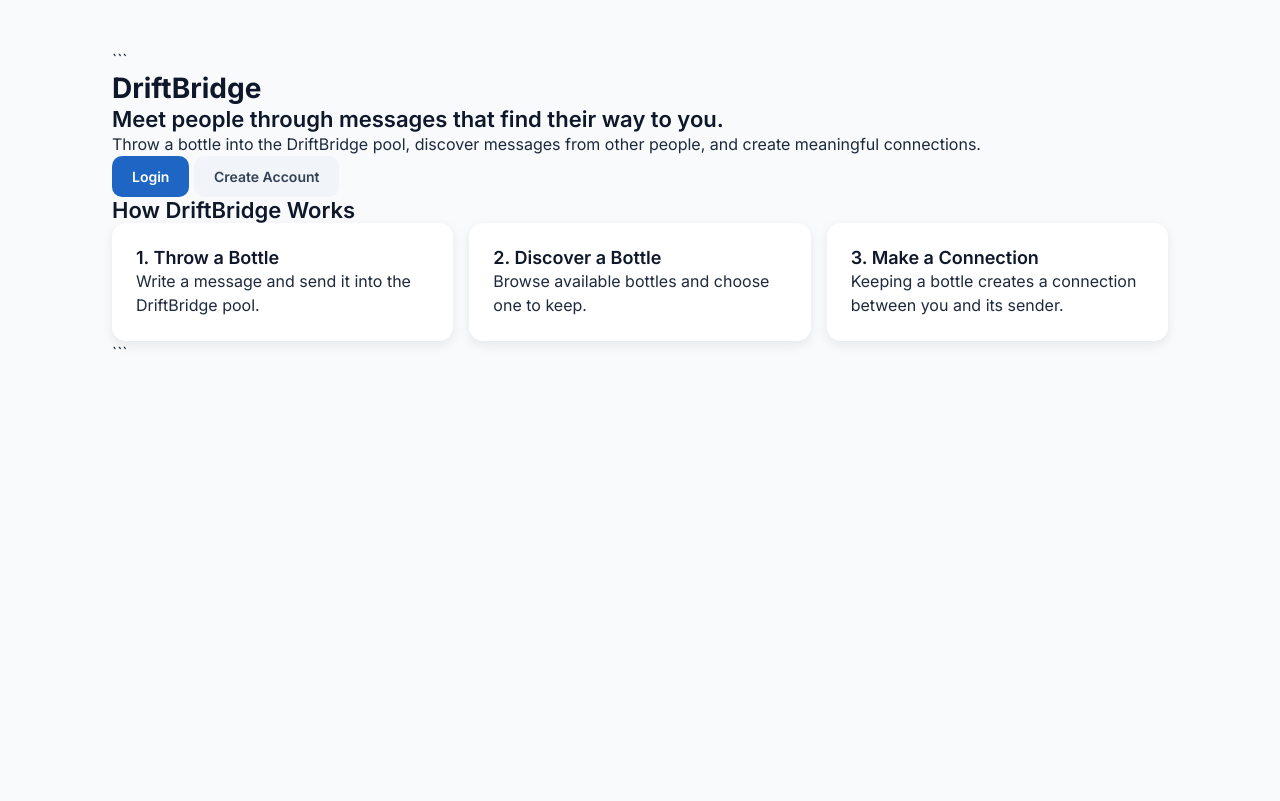
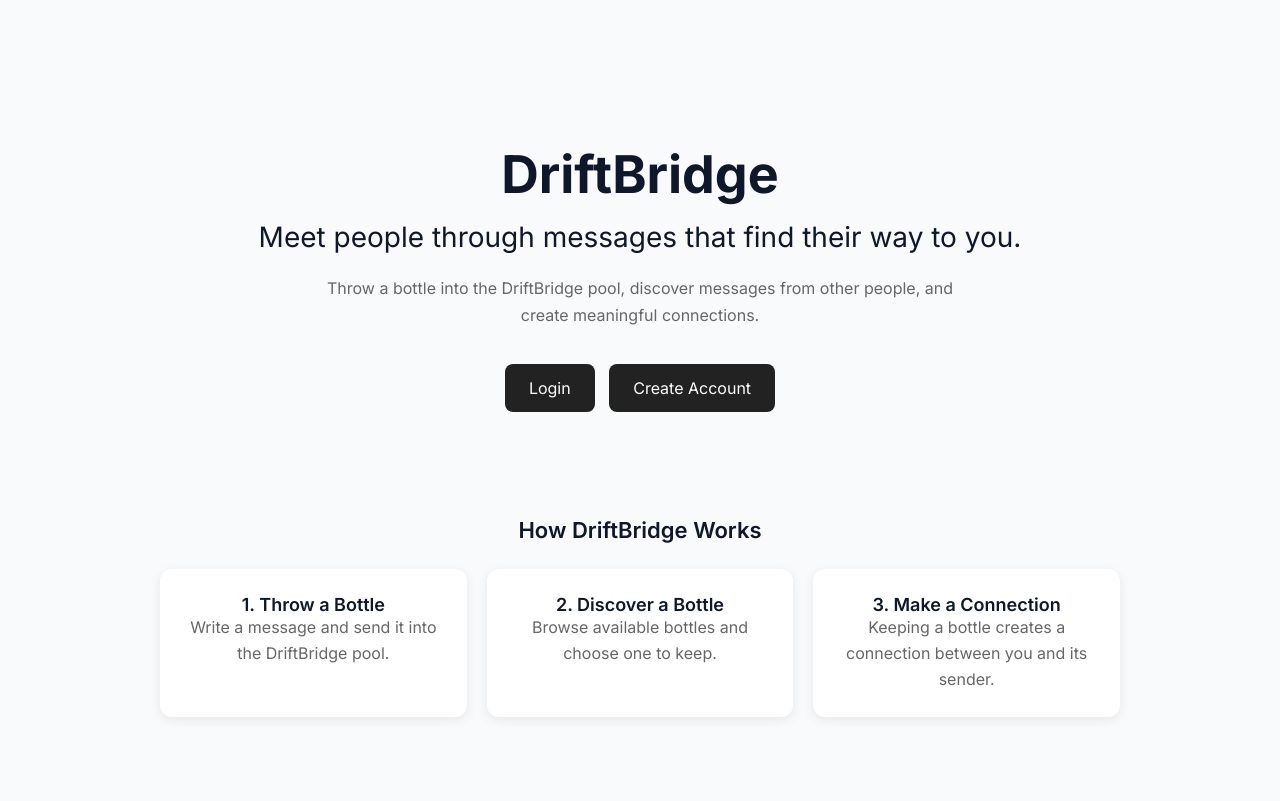
Before and after one commit to bhumika815/DriftBridge, a Flask app: page / in a window 1280 px wide. Before the commit the page ends 350 px from the top, so only its background shows below. Run offline with Flask 3, Linux system fonts and the light colour scheme.

Commit message:
Updated landing.html

````diff
--- a/app/templates/landing.html
+++ b/app/templates/landing.html
@@ -6,9 +6,8 @@ DriftBridge
 
 {% block content %}
 
-<div class="page-content">
+<div class="landing-container">
 
-```
     <section class="hero">
 
         <h1>DriftBridge</h1>
@@ -22,11 +21,11 @@ DriftBridge
 
         <div class="hero-buttons">
 
-        <a href="{{ url_for('auth.login') }}" class="btn btn-primary">
+            <a href="{{ url_for('auth.login') }}">
                 Login
             </a>
 
-        <a href="{{ url_for('auth.register') }}" class="btn btn-secondary">
+            <a href="{{ url_for('auth.register') }}">
                 Create Account
             </a>
 
@@ -39,46 +38,106 @@ DriftBridge
 
         <h2>How DriftBridge Works</h2>
 
-    <div class="grid grid-3">
+        <div class="steps">
 
-        <div class="card">
-
+            <div class="step">
                 <h3>1. Throw a Bottle</h3>
-
                 <p>
                     Write a message and send it into the DriftBridge pool.
                 </p>
-
             </div>
 
-
-        <div class="card">
-
+            <div class="step">
                 <h3>2. Discover a Bottle</h3>
-
                 <p>
                     Browse available bottles and choose one to keep.
                 </p>
-
             </div>
 
-
-        <div class="card">
-
+            <div class="step">
                 <h3>3. Make a Connection</h3>
-
                 <p>
                     Keeping a bottle creates a connection between you
                     and its sender.
                 </p>
-
             </div>
 
         </div>
 
     </section>
-```
 
 </div>
 
+
+<style>
+
+    .landing-container {
+        max-width: 1000px;
+        margin: 0 auto;
+        padding: 60px 20px;
+    }
+
+    .hero {
+        text-align: center;
+        padding: 60px 20px;
+    }
+
+    .hero h1 {
+        font-size: 52px;
+        margin-bottom: 15px;
+    }
+
+    .hero h2 {
+        font-size: 28px;
+        font-weight: normal;
+        margin-bottom: 20px;
+    }
+
+    .hero p {
+        max-width: 650px;
+        margin: 0 auto;
+        line-height: 1.7;
+        color: #666;
+    }
+
+    .hero-buttons {
+        margin-top: 30px;
+    }
+
+    .hero-buttons a {
+        display: inline-block;
+        padding: 12px 24px;
+        margin: 5px;
+        border-radius: 8px;
+        text-decoration: none;
+        background: #222;
+        color: white;
+    }
+
+    .how-it-works {
+        margin-top: 40px;
+        text-align: center;
+    }
+
+    .steps {
+        display: grid;
+        grid-template-columns: repeat(3, 1fr);
+        gap: 20px;
+        margin-top: 25px;
+    }
+
+    .step {
+        background: white;
+        padding: 25px;
+        border-radius: 12px;
+        box-shadow: 0 3px 12px rgba(0, 0, 0, 0.08);
+    }
+
+    .step p {
+        color: #666;
+        line-height: 1.6;
+    }
+
+</style>
+
 {% endblock %}
````
Lines whose indentation alone changed are shown as unchanged.
